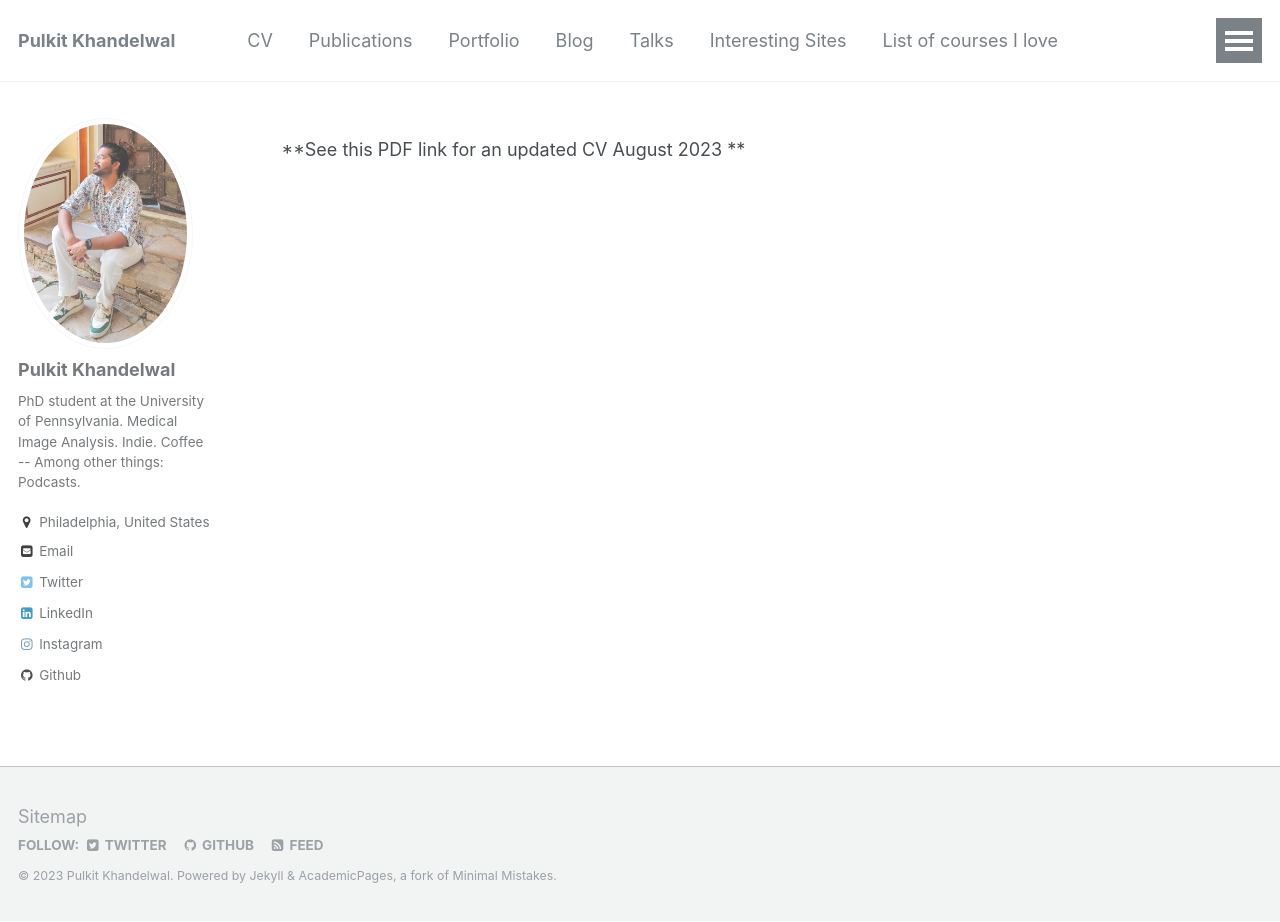
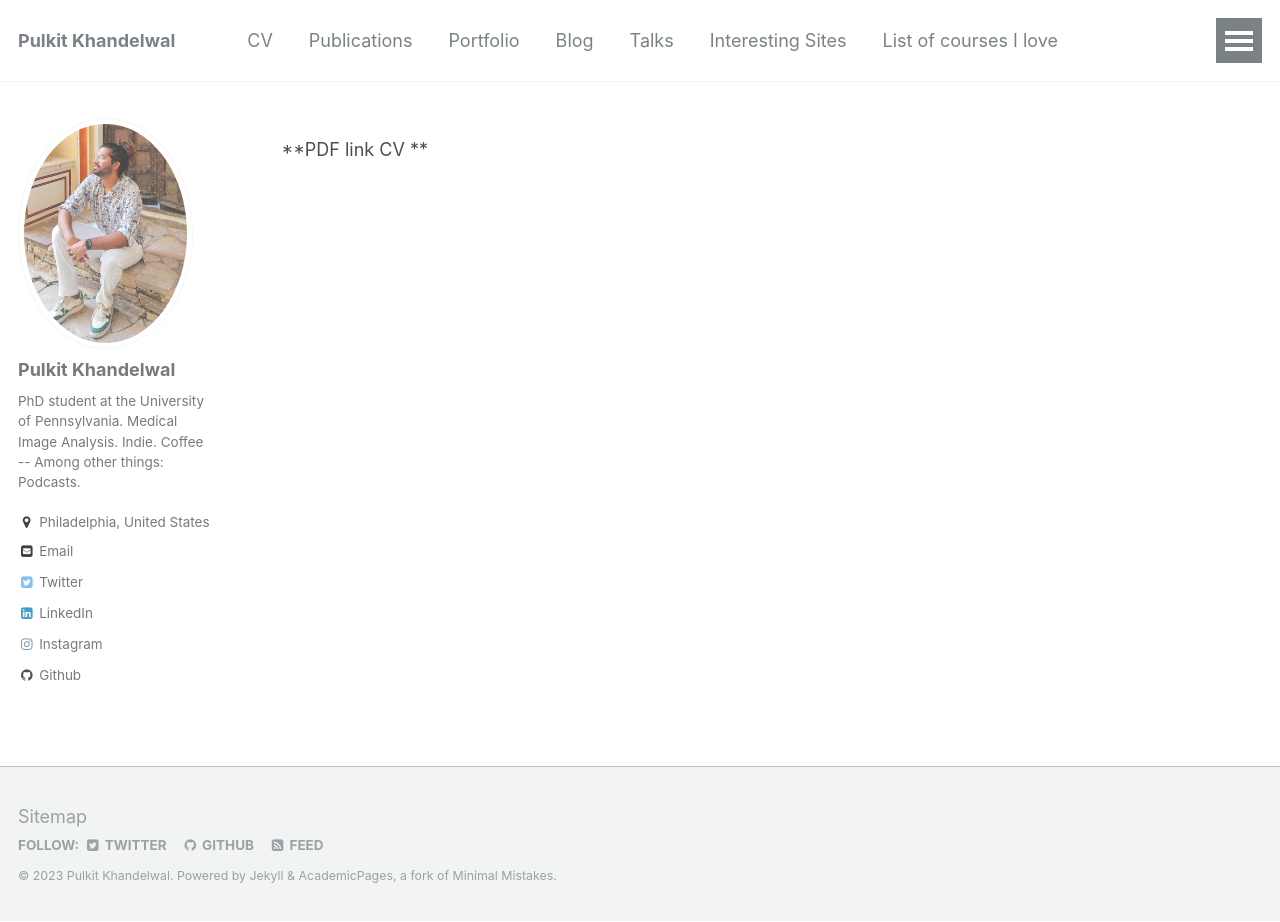
Before and after one commit to Pulkit-Khandelwal/pulkit-khandelwal.github.io, a Jekyll site: the page built from _pages/cv.md, in a window 1280 px wide and 922 px high. Built offline with Jekyll 4.4.1, drawn with Linux system fonts in a browser that asks for light colours.

Commit message:
Update cv.md

```diff
--- a/_pages/cv.md
+++ b/_pages/cv.md
@@ -6,6 +6,6 @@
   - /resume
 ---
 
-[**See this PDF link for an updated CV August 2023 **](https://github.com/Pulkit-Khandelwal/pulkit-khandelwal.github.io/blob/master/Pulkit_Khandelwal_CV.pdf)
+[**PDF link CV **](https://github.com/Pulkit-Khandelwal/pulkit-khandelwal.github.io/blob/master/Pulkit_Khandelwal_CV.pdf)
 
 {% include base_path %}
```
